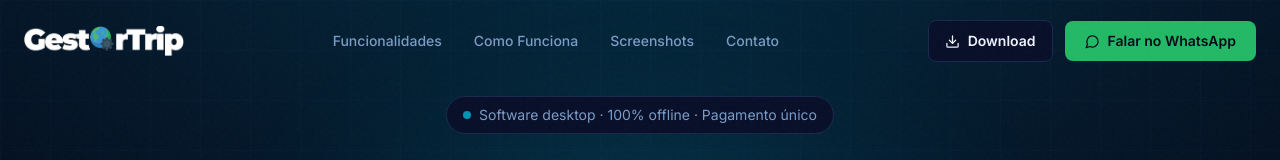
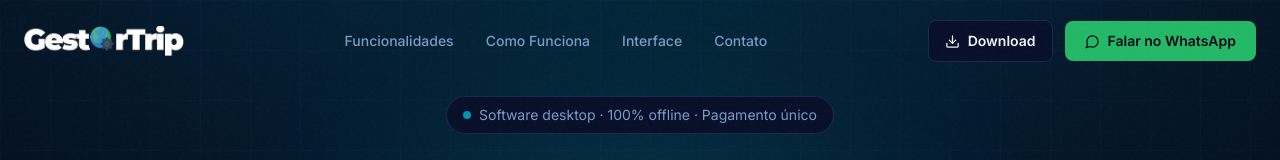
Before and after one commit to ghenosec/gestortrip-landing, a Next.js app: page / in a window 1280 px wide. Shown: the top 160 px of the page. Built offline with nearby package versions, Linux system fonts and the light colour scheme.

Commit message:
refactor screenshots for Interface

```diff
--- a/components/Navbar.tsx
+++ b/components/Navbar.tsx
@@ -10,7 +10,7 @@ const WHATSAPP_URL =
 const navLinks = [
   { label: "Funcionalidades", href: "#features" },
   { label: "Como Funciona", href: "#how-it-works" },
-  { label: "Screenshots", href: "#screenshots" },
+  { label: "Interface", href: "#screenshots" },
   { label: "Contato", href: "#download" },
 ];
 
```
